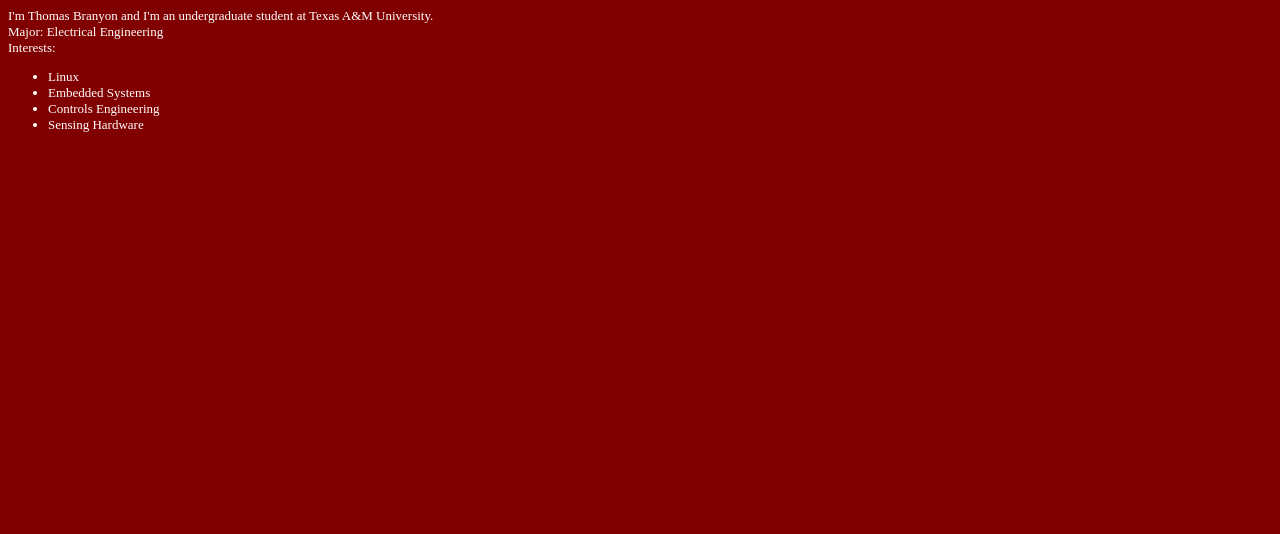
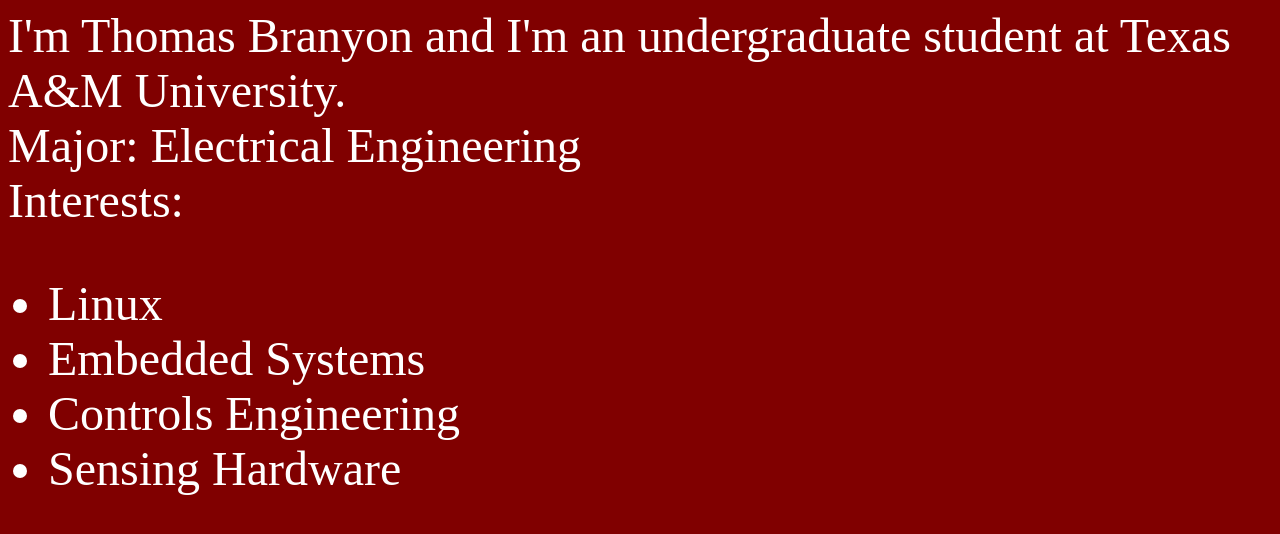
Before and after one commit to tbranyon/tbranyon.github.io, a plain HTML site: page index.html in a window 1280 px wide. Drawn offline with Linux system fonts and the light colour scheme.

Commit message:
Update index.html

```diff
--- a/index.html
+++ b/index.html
@@ -1,7 +1,7 @@
 <HTML>
 <body bgcolor = "#800000">
 <font color = "#FFFFFF">
-<font size = 2>I'm Thomas Branyon and I'm an undergraduate student at Texas A&M University.<br>
+<font size = "8">I'm Thomas Branyon and I'm an undergraduate student at Texas A&M University.<br>
 Major: Electrical Engineering<br>
 Interests:
 <ul>
```
